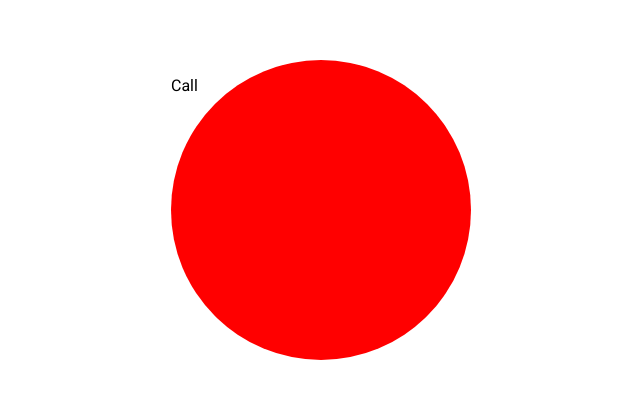
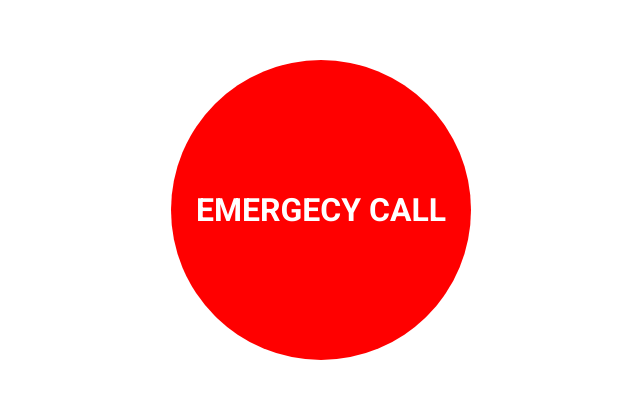
Before and after one commit to Andreas-Ziegler22/pet-click-emergency, a website: page index.html in a window 1280 px wide. Shown: the part 190-588 px from the top of the page, without its empty margins (319-959 px from the left). Drawn offline with Linux system fonts and the light colour scheme.

Commit message:
first  button design approach

```diff
--- a/index.html
+++ b/index.html
@@ -9,7 +9,7 @@
   </head>
   <body>
     <div class="container">
-      <p>Call</p>
+      <button class="btn" id="btn">EMERGECY CALL</button>
     </div>
     <script src="script.js"></script>
   </body>
--- a/style.css
+++ b/style.css
@@ -15,9 +15,15 @@ body {
   margin: 0;
 }
 
-.container {
+.btn {
   width: 300px;
   height: 300px;
   background-color: red;
-  border-radius: 50%;
+  color: #fff;
+  border-radius: 25rem;
+  border: 0;
+  cursor: pointer;
+  font-family: inherit;
+  font-weight: bold;
+  font-size: 2rem;
 }
```
